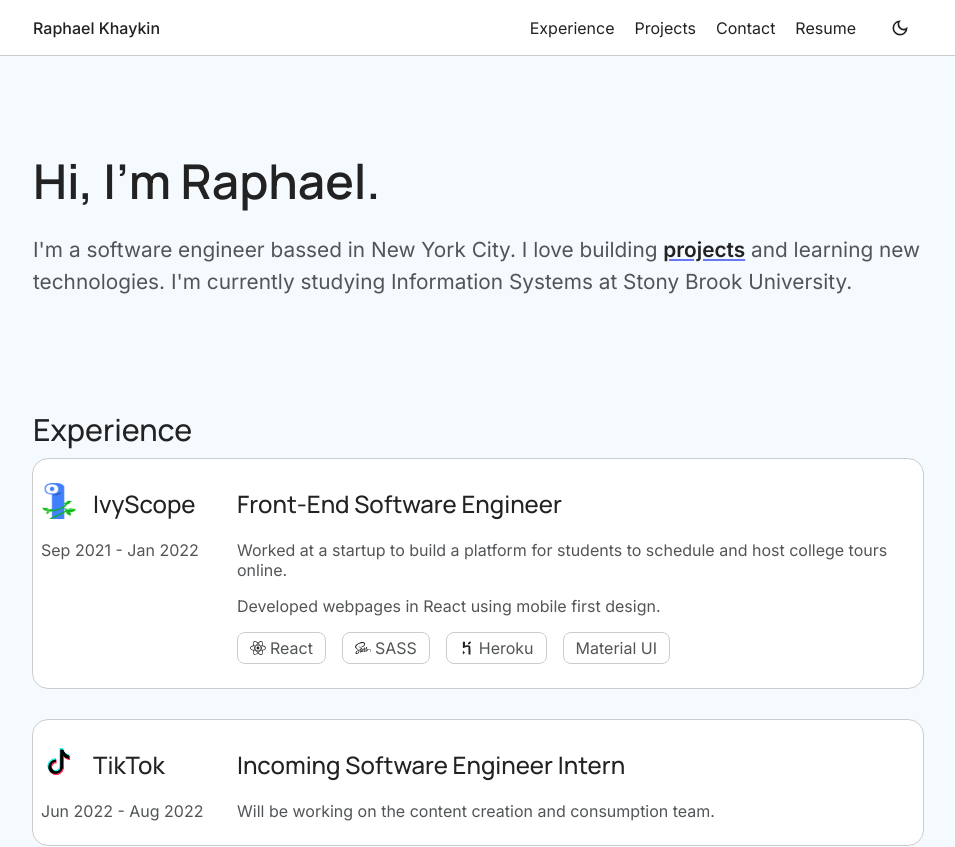
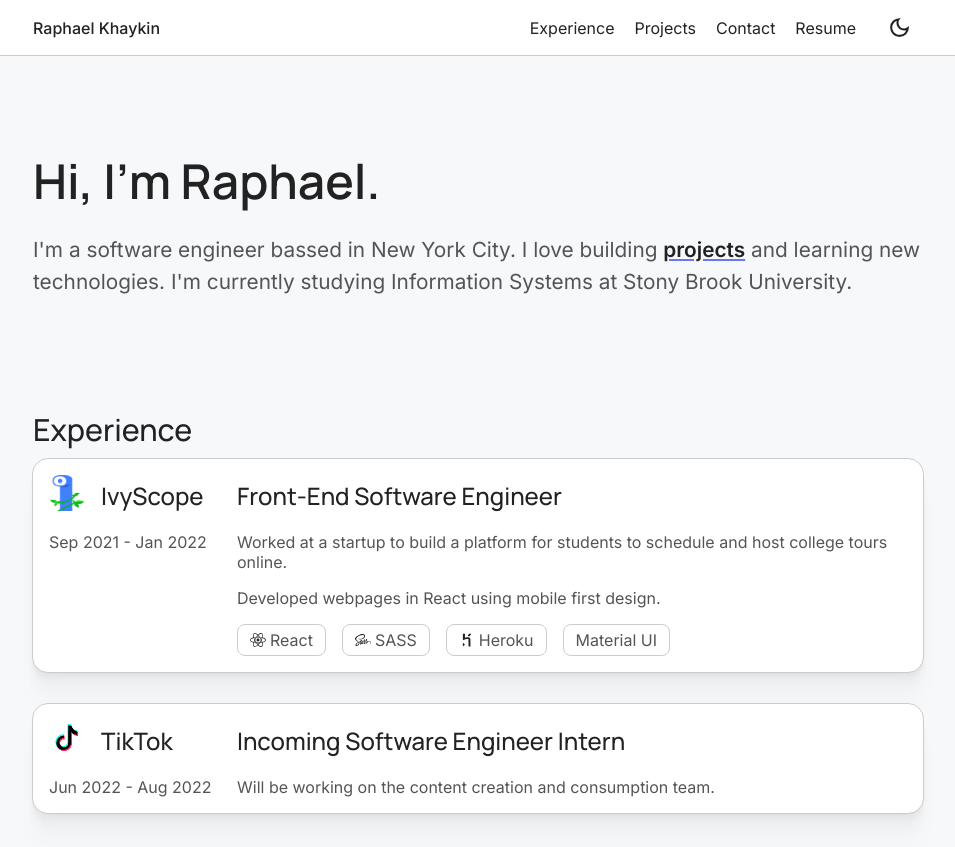
Before and after one commit to RaphaelKhy/personal-website, a React (Create React App) app: page / in a window 1280 px wide. Shown: the top 847 px of the page, without its empty margins (162-1117 px from the left). Built offline with nearby package versions, Linux system fonts and the light colour scheme.

Commit message:
added shadows, changed colors

```diff
--- a/src/components/MobileMenu.js
+++ b/src/components/MobileMenu.js
@@ -1,12 +1,11 @@
 import resume from "../static/resume.pdf";
 import { StyledMobileMenu } from "./styles/MobileMenu.styled";
-import React, { useState } from "react";
-import Hamburger from "hamburger-react";
-import {ThemeButton} from "./ThemeButton";
+import React from "react";
+import { Squash as Hamburger } from 'hamburger-react'
+import { ThemeButton } from "./ThemeButton";
 import { HandleClick } from "./Menu";
 
 export default function MobileMenu(props) {
-  const [isActive, setActive] = useState(false);
 
   const onClick = (e) => {
     props.setIsMobileMenuActive(false);
@@ -20,12 +19,17 @@ export default function MobileMenu(props) {
         isTransition={props.isTransition}
       ></ThemeButton>
       <Hamburger
+        id="hamburger"
         duration={"0.3"}
         direction={"left"}
         toggled={props.isMobileMenuActive}
         toggle={props.setIsMobileMenuActive}
       />
-      <nav className={"mobile-nav " + (props.isMobileMenuActive ? "is-active" : null)}>
+      <nav
+        className={
+          "mobile-nav " + (props.isMobileMenuActive ? "is-active" : null)
+        }
+      >
         <a href="/#experience" onClick={onClick}>
           Experience
         </a>
--- a/src/components/ThemeButton.js
+++ b/src/components/ThemeButton.js
@@ -19,6 +19,7 @@ export const ThemeButton = (props) => {
     <ToolTip
       text={theme === lightTheme ? "Activate dark mode" : "Activate light mode"}
       delay="0"
+      placement="bottom-end"
       content={
         <StyledThemeButton isTransition={props.isTransition}>
           <button id="button" onClick={props.handleToggle}>
--- a/src/components/Themes.js
+++ b/src/components/Themes.js
@@ -27,7 +27,7 @@ export const lightTheme = {
   transitionTime: globalTheme.transitionTime,
   menuTime: globalTheme.menuTime,
   colors: {
-    AppBg: "#f5faff",
+    AppBg: "#f6f8fa",
     headerBg: "#ffffff",
     elementBg: "#ffffff",
     elementBorder: "#ccc",
--- a/src/components/ToolTip.js
+++ b/src/components/ToolTip.js
@@ -7,7 +7,7 @@ export default function ToolTip(props) {
       arrow={false}
       animation="shift-away"
       content={props.text}
-      placement="bottom"
+      placement={props.placement}
       allowHTML={true}
       delay={props.delay}
     >
--- a/src/components/styles/Card.styled.js
+++ b/src/components/styles/Card.styled.js
@@ -13,10 +13,15 @@ export const StyledCard = styled.div`
   width: -moz-available;
   ${(props) => displayBorders(props.theme, "yellow")}
   align-self: center;
+  box-shadow: 0px 0.5px 0.3px rgba(0, 0, 0, 0.004),
+    0px 1.1px 0.8px rgba(0, 0, 0, 0.006), 0px 1.8px 1.3px rgba(0, 0, 0, 0.008),
+    0px 2.7px 1.9px rgba(0, 0, 0, 0.009), 0px 3.9px 2.8px rgba(0, 0, 0, 0.01),
+    0px 5.5px 3.9px rgba(0, 0, 0, 0.011), 0px 7.8px 5.5px rgba(0, 0, 0, 0.012),
+    0px 11.3px 8px rgba(0, 0, 0, 0.014), 0px 17.4px 12.4px rgba(0, 0, 0, 0.016),
+    0px 31px 22px rgba(0, 0, 0, 0.02);
 
   transition: border-color
       ${(props) => (props.isTransition ? props.theme.transitionTime : "0s")},
     background-color
       ${(props) => (props.isTransition ? props.theme.transitionTime : "0s")};
-
 `;
--- a/src/components/styles/Contact.styled.js
+++ b/src/components/styles/Contact.styled.js
@@ -95,7 +95,17 @@ export const StyledContact = styled.div`
 
     :hover {
       transform: translate(0, -2px);
-      box-shadow: 0 0 6px 0px ${(props) => props.theme.colors.link};
+      box-shadow: 0px 0px 0px 1px ${(props) => props.theme.colors.elementBorder},
+        0px 0.5px 0.5px rgba(0, 0, 0, 0.015),
+        0px 1.1px 1.1px rgba(0, 0, 0, 0.022),
+        0px 1.8px 1.9px rgba(0, 0, 0, 0.027),
+        0px 2.7px 2.9px rgba(0, 0, 0, 0.031),
+        0px 3.9px 4.1px rgba(0, 0, 0, 0.035),
+        0px 5.5px 5.8px rgba(0, 0, 0, 0.039),
+        0px 7.8px 8.3px rgba(0, 0, 0, 0.043),
+        0px 11.3px 12px rgba(0, 0, 0, 0.048),
+        0px 17.4px 18.6px rgba(0, 0, 0, 0.055),
+        0px 31px 33px rgba(0, 0, 0, 0.07);
       transition: background-color
           ${(props) => (props.isTransition ? props.theme.transitionTime : "0s")},
         border-color
--- a/src/components/styles/Experience.styled.js
+++ b/src/components/styles/Experience.styled.js
@@ -32,7 +32,6 @@ export const StyledExperience = styled.div`
     display: flex;
     flex-direction: row;
     justify-content: center;
-    padding: 0.5rem;
   }
 
   #company {
@@ -40,7 +39,8 @@ export const StyledExperience = styled.div`
     flex-direction: column;
     width: -webkit-fill-available;
     max-width: 180px;
-    margin-right: 1rem;
+    margin-right: 8px;
+    margin-left: 16px;
     ${(props) => displayBorders(props.theme, "black")}
     #name {
       font-family: "Manrope", sans-serif;
--- a/src/components/styles/MobileMenu.styled.js
+++ b/src/components/styles/MobileMenu.styled.js
@@ -10,6 +10,11 @@ export const StyledMobileMenu = styled.div`
 
   .hamburger-react {
     color: ${(props) => props.theme.colors.brightFont};
+    transition: all 0s;
+  }
+
+  #hamburger{
+    transition: all 0s;
   }
 
   .mobile-nav {
--- a/src/components/styles/ThemeButton.styled.js
+++ b/src/components/styles/ThemeButton.styled.js
@@ -22,8 +22,8 @@ export const StyledThemeButton = styled.div`
           ${(props) => (props.isTransition ? props.theme.transitionTime : "0s")};
     }
     #svg {
-      height: 20px;
-      width: 20px;
+      height: 25px;
+      width: 25px;
     }
   }
 `;
--- a/src/components/styles/ToolTip.styled.js
+++ b/src/components/styles/ToolTip.styled.js
@@ -9,10 +9,16 @@ export const StyledToolTip = styled(Tippy)`
   justify-content: center;
   height: auto;
   width: auto;
-  background-color: ${(props) => props.theme.colors.AppBg};
+  background-color: ${(props) => props.theme.colors.elementBg};
   color: ${(props) => props.theme.colors.brightFont};
   border-color: ${(props) => props.theme.colors.elementBorder};
   border-style: solid;
   border-width: 1px;
-  border-radius: 0.5rem;
+  border-radius: 8px;
+  box-shadow: 0px 0.5px 0.1px rgba(0, 0, 0, 0.002),
+    0px 1.1px 0.2px rgba(0, 0, 0, 0.003), 0px 1.8px 0.4px rgba(0, 0, 0, 0.004),
+    0px 2.7px 0.6px rgba(0, 0, 0, 0.004), 0px 3.9px 0.9px rgba(0, 0, 0, 0.005),
+    0px 5.5px 1.2px rgba(0, 0, 0, 0.006), 0px 7.8px 1.8px rgba(0, 0, 0, 0.006),
+    0px 11.3px 2.6px rgba(0, 0, 0, 0.007), 0px 17.4px 3.9px rgba(0, 0, 0, 0.008),
+    0px 31px 7px rgba(0, 0, 0, 0.01);
 `;
```
Also changed, not shown: src/components/Footer.js (added), src/components/styles/Footer.styled.js (added).
